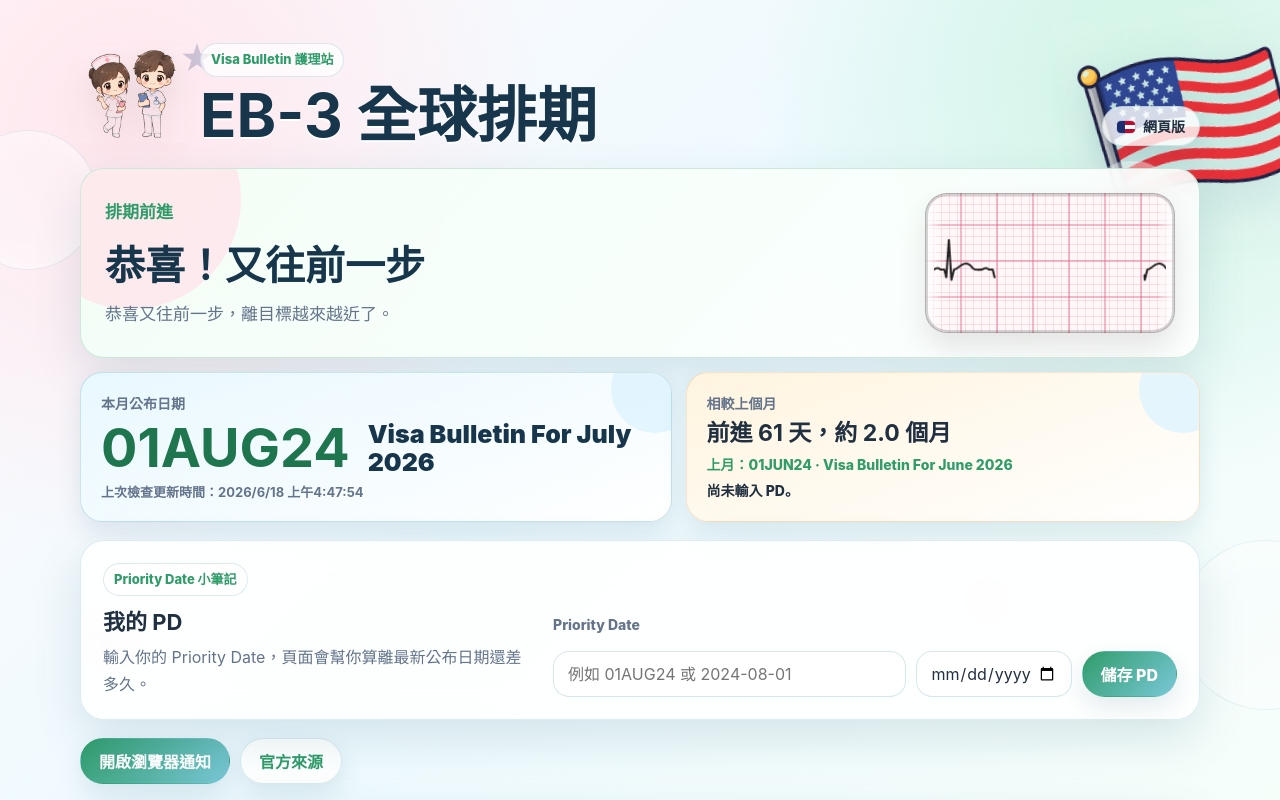
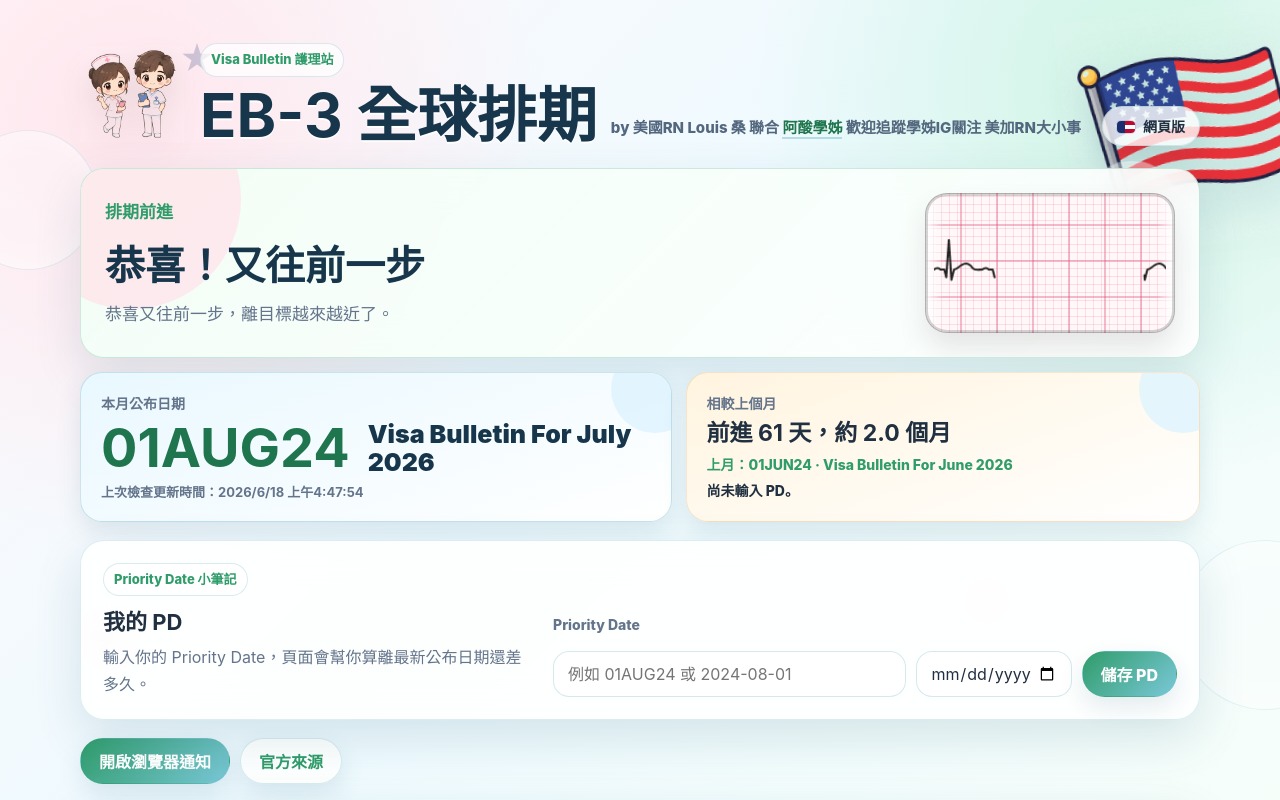
Before and after one commit to taiwanrnno1/visa-bulletin-eb3-monitor, a plain HTML site: page web/index.html in a window 1280 px wide. Shown: the top 800 px of the page. Drawn offline with Linux system fonts and the light colour scheme; no server answers.

Commit message:
Add title byline

```diff
--- a/web/index.html
+++ b/web/index.html
@@ -26,7 +26,14 @@
           <img class="nurse-badge" src="../assets/cute-medical-team-transparent.png" alt="" />
           <div>
           <p class="eyebrow">Visa Bulletin 護理站</p>
-          <h1>EB-3 全球排期</h1>
+          <div class="title-row">
+            <h1>EB-3 全球排期</h1>
+            <p class="byline">
+              by 美國RN Louis 桑 聯合
+              <a href="https://www.instagram.com/im_np_hello?utm_source=ig_web_button_share_sheet&amp;igsh=ZDNlZDc0MzIxNw==" target="_blank" rel="noreferrer">阿酸學姊</a>
+              歡迎追蹤學姊IG關注 美加RN大小事
+            </p>
+          </div>
           </div>
         </div>
         <div class="status-pill" id="connectionStatus">待命中</div>
--- a/web/styles.css
+++ b/web/styles.css
@@ -213,6 +213,32 @@
   font-size: clamp(34px, 6vw, 60px);
   line-height: 1;
   text-shadow: 0 2px 0 rgba(255, 255, 255, 0.85);
+}
+
+.title-row {
+  display: flex;
+  align-items: end;
+  flex-wrap: wrap;
+  gap: 8px 14px;
+}
+
+.byline {
+  max-width: 520px;
+  margin: 0 0 6px;
+  color: #53677e;
+  font-size: clamp(12px, 1.8vw, 15px);
+  font-weight: 800;
+  line-height: 1.35;
+}
+
+.byline a {
+  color: var(--accent-strong);
+  text-decoration: none;
+  border-bottom: 2px solid rgba(47, 143, 167, 0.28);
+}
+
+.byline a:hover {
+  border-bottom-color: var(--accent-strong);
 }
 
 h2 {
```
